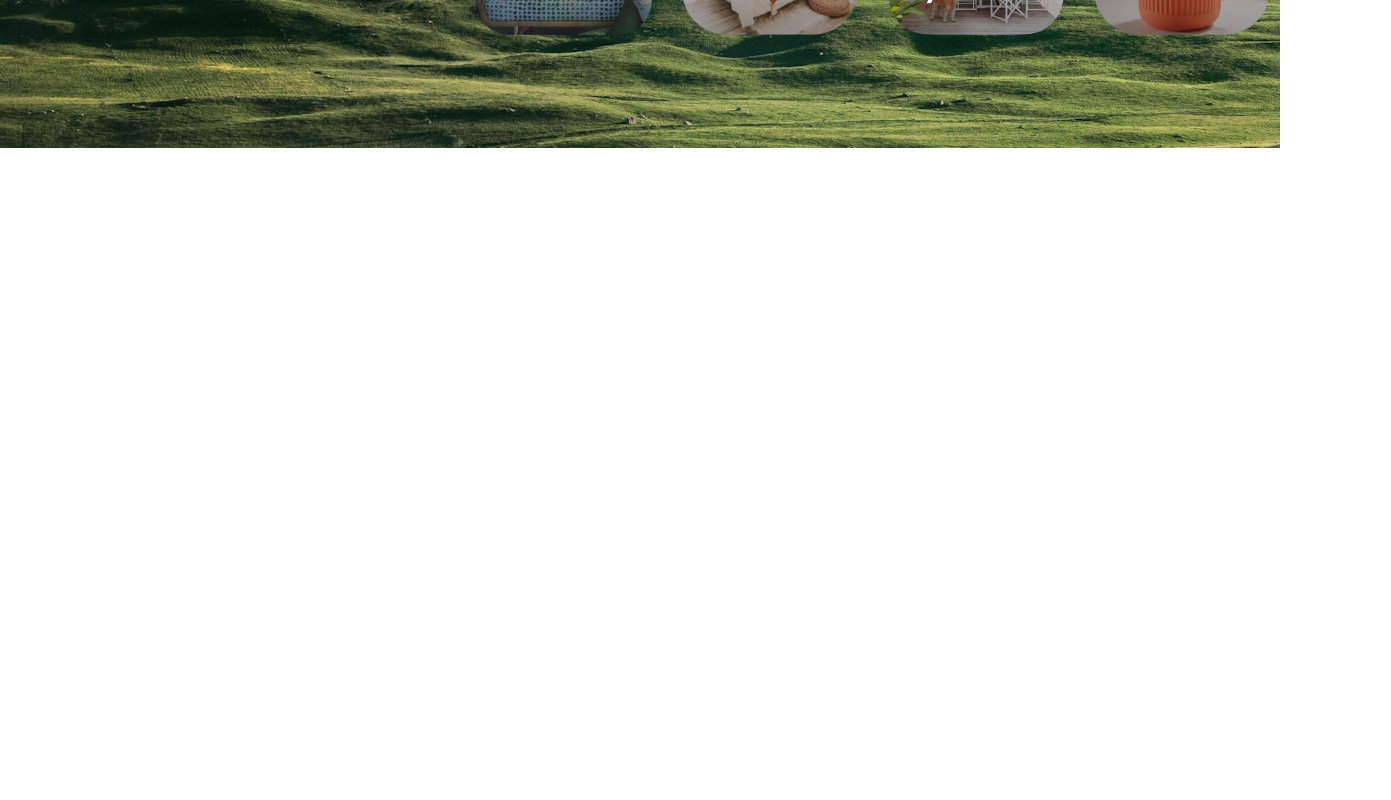
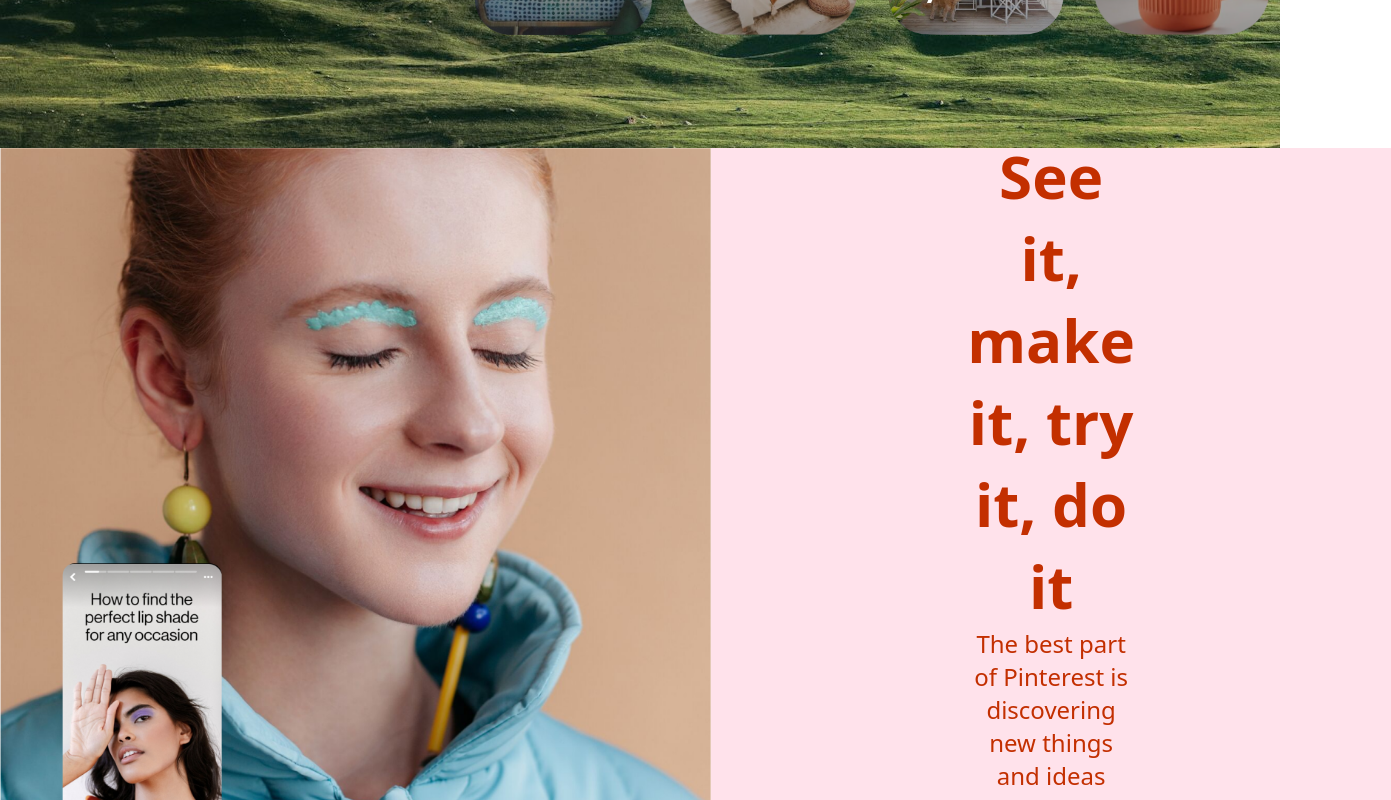
Before and after one commit to AufaIzza/pinterest-clone-react, a React (Vite) app: page / in a window 1280 px wide. Shown: the part 3240-4040 px from the top of the page, 1391 px wide, since content can reach past the window. Before the commit the page ends 3388 px from the top, so only its background shows below. Built offline with nearby package versions, Linux system fonts and the light colour scheme; a web font is replaced by a local one.

Commit message:
adding section 3

```diff
--- a/src/pages/index/index.jsx
+++ b/src/pages/index/index.jsx
@@ -2,6 +2,7 @@ import NavBar from "../../components/navbar/index"
 import Hero from "./components/hero/index"
 import Section1 from "./components/section-1/index"
 import Section2 from "./components/section-2/index"
+import Section3 from "./components/section-3/index"
 
 const index = () => {
   return (
@@ -10,6 +11,7 @@ const index = () => {
       <Hero/>
       <Section1/>
       <Section2/>
+      <Section3/>
     </div>
   )
 }
```
